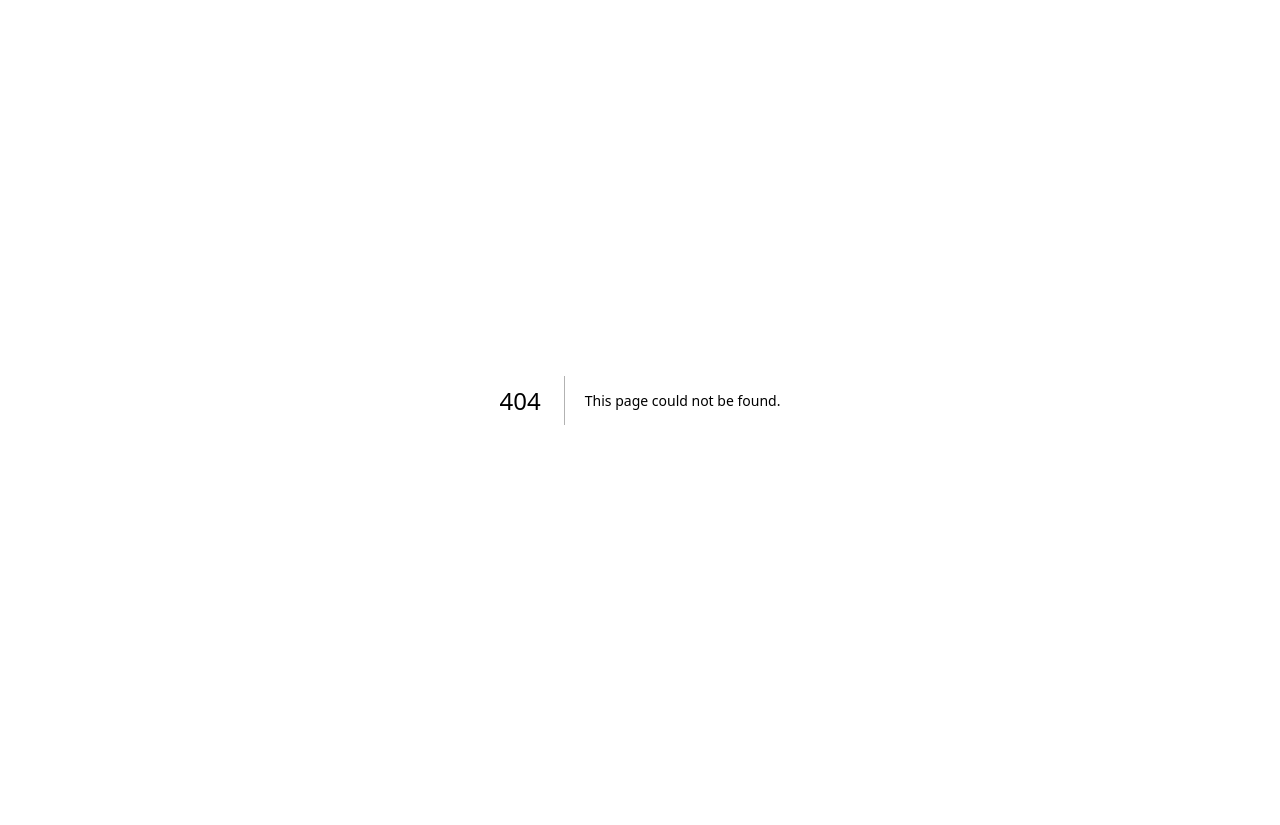
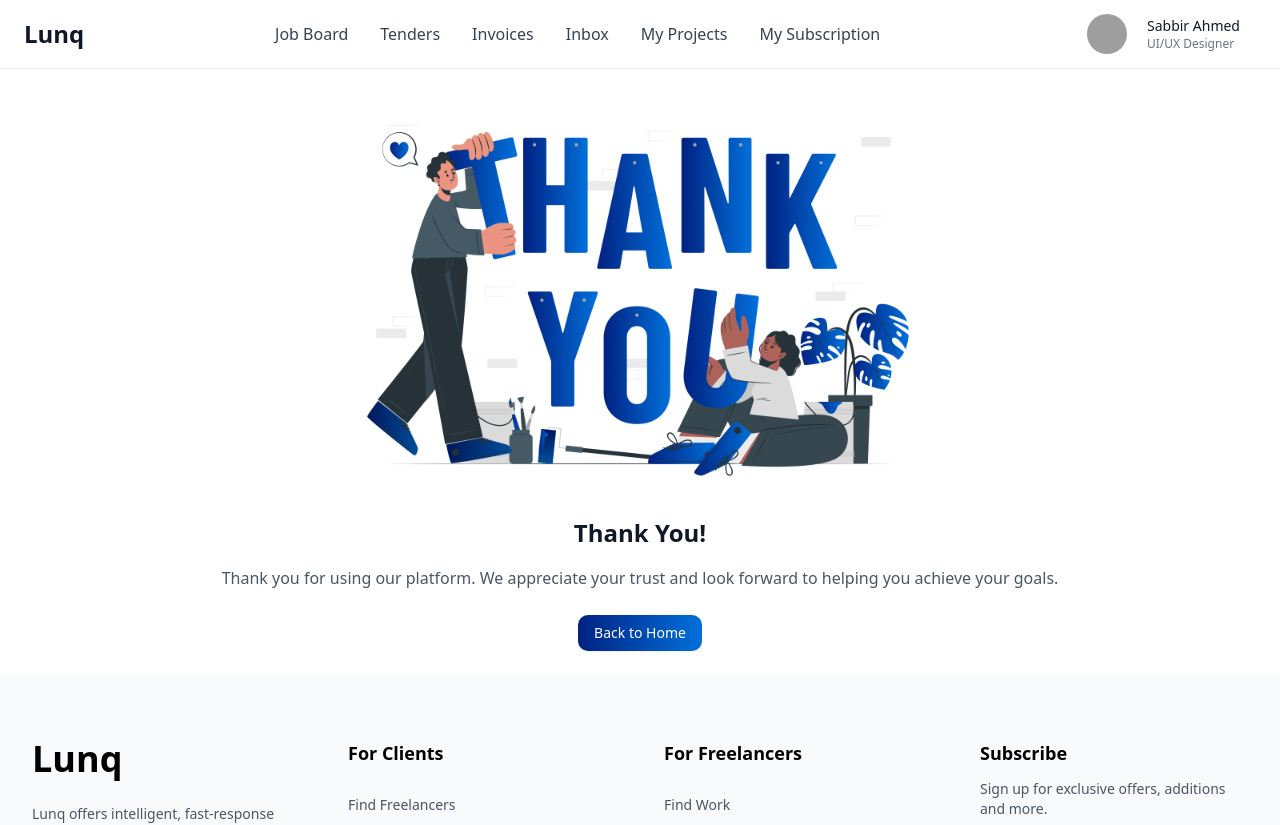
Before and after one commit to pranab56/freelancer-website, a Next.js app: page /thank-you-page in a window 1280 px wide. Before the commit this address had no page. Shown: the top 825 px of the page. Before the commit the page ends 800 px from the top, so only its background shows below. Built offline with nearby package versions, Linux system fonts and the light colour scheme; grey boxes are pictures that could not be loaded.

Commit message:
daynamic tahnk you page render

```diff
--- a/src/app/(commonLayout)/(client)/create-tender-client/page.jsx
+++ b/src/app/(commonLayout)/(client)/create-tender-client/page.jsx
@@ -3,9 +3,9 @@ import React from "react";
 
 function page() {
   return (
-    <div>
+    <>
       <CreateTenderClientLayout />
-    </div>
+    </>
   );
 }
 
--- /dev/null
+++ b/src/app/(commonLayout)/thank-you-page/page.jsx
@@ -0,0 +1,12 @@
+import ThankYouPageLayout from "@/components/common/ThankYouPageLayout";
+import React from "react";
+
+function page() {
+  return (
+    <>
+      <ThankYouPageLayout />
+    </>
+  );
+}
+
+export default page;
--- a/src/components/client/createJobClient/CreateJobClientLayout.jsx
+++ b/src/components/client/createJobClient/CreateJobClientLayout.jsx
@@ -1,16 +1,33 @@
+"use client";
 import React from "react";
 import CreateJobTopForm from "./CreateJobTopForm";
 import JobDescription from "./JobDescription";
 import Qualifications from "./Qualifications";
 import PrefferedQualifications from "./PrefferedQualifications";
+import { Button } from "@/components/ui/button";
+import { useRouter } from "next/navigation";
+import { useParams } from "next/navigation";
 
 function CreateJobClientLayout() {
+  const router = useRouter();
+  const { type } = useParams();
+  const handlePostJob = () => {
+    router.push("/thank-you-page?type=job");
+  };
   return (
     <div className="space-y-6">
       <CreateJobTopForm />
       <JobDescription />
       <Qualifications />
       <PrefferedQualifications />
+      <div className="max-w-7xl mx-auto py-6 px-4 md:px-6 2xl:px-0 flex flex-col md:flex-row md:justify-center  lg:justify-end gap-4">
+        <Button className="bg-white text-black hover:bg-gray-100 border ">
+          Cancel
+        </Button>
+        <Button className="button-gradient" onClick={handlePostJob}>
+          Post Job
+        </Button>
+      </div>
     </div>
   );
 }
--- a/src/components/client/createTenderClient/CreateTenderClientLayout.jsx
+++ b/src/components/client/createTenderClient/CreateTenderClientLayout.jsx
@@ -1,11 +1,19 @@
+"use client";
 import React from "react";
 import CreateTenderTopForm from "./CreateTenderTopForm";
 import TenderDescription from "./TenderDescription";
 import QualificationsTender from "./QualificationsTender";
 import PrefferedQualificationsTender from "./PrefferedQualificationsTender";
 import { Button } from "@/components/ui/button";
+import { useRouter } from "next/navigation";
+import { useParams } from "next/navigation";
 
 function CreateTenderClientLayout() {
+  const router = useRouter();
+  const { type } = useParams();
+  const handlePostTender = () => {
+    router.push("/thank-you-page?type=tender");
+  };
   return (
     <div className="space-y-6">
       <CreateTenderTopForm />
@@ -16,7 +24,9 @@ function CreateTenderClientLayout() {
         <Button className="bg-white text-black hover:bg-gray-100 border ">
           Cancel
         </Button>
-        <Button className="button-gradient">Post Tender</Button>
+        <Button className="button-gradient" onClick={handlePostTender}>
+          Post Tender
+        </Button>
       </div>
     </div>
   );
--- a/src/components/common/ThankYouPageLayout.jsx
+++ b/src/components/common/ThankYouPageLayout.jsx
@@ -1,50 +1,89 @@
+"use client";
 import Image from "next/image";
 import React from "react";
+import { useSearchParams } from "next/navigation";
+import { Button } from "../ui/button";
+import { useRouter } from "next/navigation";
 
 function ThankYouPageLayout() {
-  const content = {
-    job: {
-      title: <h1>Thank You for Posting Your Job!</h1>,
+  const router = useRouter();
+  const searchParams = useSearchParams();
+  const type = searchParams.get("type");
+  console.log(type);
+
+  const getContent = (type) => {
+    switch (type) {
+      case "job":
+        return {
+          title: (
+            <h1 className="text-2xl font-bold text-gray-900 mb-4">
+              Thank You for Posting Your Job!
+            </h1>
+          ),
           description: (
-        <p>
-          We appreciate you choosing our platform to find the right freelancer
-          for your project. Your job post is now live and will be visible to
-          talented professionals who are ready to help bring your vision to
-          life. You’ll start receiving proposals shortly, and we’re here to
-          assist if you need any help along the way.
+            <p className="text-gray-600 leading-relaxed">
+              We appreciate you choosing our platform to find the right
+              freelancer for your project. Your job post is now live and will be
+              visible to talented professionals who are ready to help bring your
+              vision to life. You'll start receiving proposals shortly, and
+              we're here to assist if you need any help along the way.
               <br />
-          Thank you for trusting us with your hiring needs – we look forward to
-          helping you connect with the perfect freelancer!
+              <br />
+              Thank you for trusting us with your hiring needs – we look forward
+              to helping you connect with the perfect freelancer!
             </p>
           ),
-    },
-    tender: {
-      title: <h1>Thank you for posting your tender!</h1>,
+        };
+      case "tender":
+        return {
+          title: (
+            <h1 className="text-2xl font-bold text-gray-900 mb-4">
+              Thank you for posting your tender!
+            </h1>
+          ),
           description: (
-        <p>
+            <p className="text-gray-600 leading-relaxed">
               We appreciate your trust in our platform to find the right
-          professionals for your project. Your tender is now live and will be
-          seen by qualified freelancers ready to submit their best proposals.
-          We’re excited to help you connect with the perfect candidate to bring
-          your vision to life. If you have any questions or need further
-          assistance, feel free to reach out.
+              professionals for your project. Your tender is now live and will
+              be seen by qualified freelancers ready to submit their best
+              proposals. We're excited to help you connect with the perfect
+              candidate to bring your vision to life. If you have any questions
+              or need further assistance, feel free to reach out.
             </p>
           ),
-    },
         };
+      default:
+        return {
+          title: (
+            <h1 className="text-2xl font-bold text-gray-900 mb-4">
+              Thank You!
+            </h1>
+          ),
+          description: (
+            <p className="text-gray-600 leading-relaxed">
+              Thank you for using our platform. We appreciate your trust and
+              look forward to helping you achieve your goals.
+            </p>
+          ),
+        };
+    }
+  };
+
+  const content = getContent(type);
+
   return (
-    <div className="max-w-7xl mx-auto py-6 px-4 md:px-6 2xl:px-0">
-      <div>
-        <Image
-          src="/thank-you-page.png"
-          alt="thank you"
-          width={1000}
-          height={1000}
-        />
+    <div className="max-w-7xl mx-auto py-6 px-4 md:px-6 2xl:px-0 space-y-6">
+      <div className="flex justify-center w-full">
+        <Image src="/thank_you.png" alt="thank you" width={600} height={600} />
       </div>
-      <div>
+      <div className="max-w-4xl mx-auto text-center space-y-4">
         {content.title}
         {content.description}
+      </div>
+      <div className="flex justify-center">
+        <Button className="button-gradient" onClick={() => router.push("/")}>
+          Back to Home
+        </Button>
       </div>
     </div>
   );
```
Lines whose indentation alone changed are shown as unchanged.
